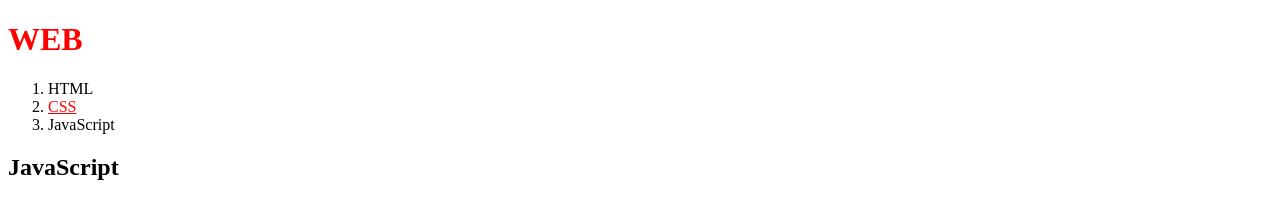
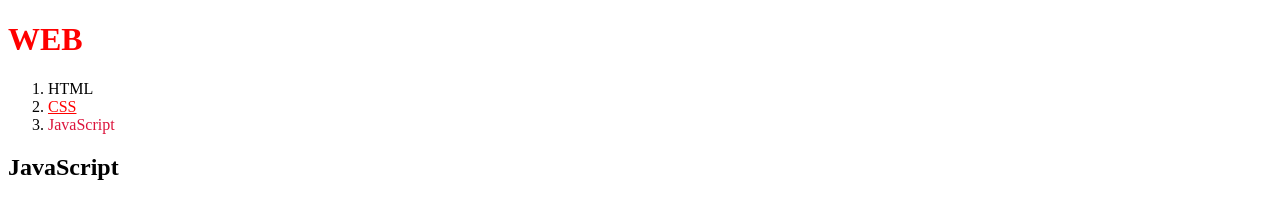
Before and after one commit to FutureDongJun/My-first-web-site, a plain HTML site: page 3.html in a window 1280 px wide. Shown: the top 198 px of the page. Drawn offline with Linux system fonts and the light colour scheme; a script that the page names is missing.

Commit message:
update 0.0.6 ver.

```diff
--- a/3.html
+++ b/3.html
@@ -15,7 +15,7 @@
     <ol>
         <li><a href="1.html">HTML</a></li>
         <li><a href="2.html" style="color: red; text-decoration: underline;">CSS</a></li>
-        <li><a href="3.html">JavaScript</a></li>
+        <li><a href="3.html" style="color:crimson;">JavaScript</a></li>
     </ol>
     <h2>JavaScript</h2>
 <p>JavaScript is the world's most popular programming language.
```
